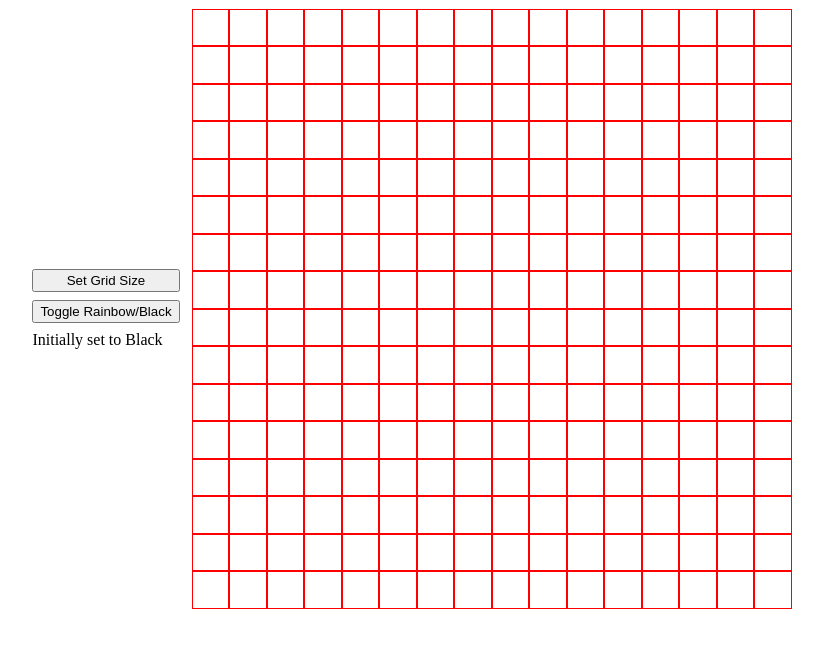
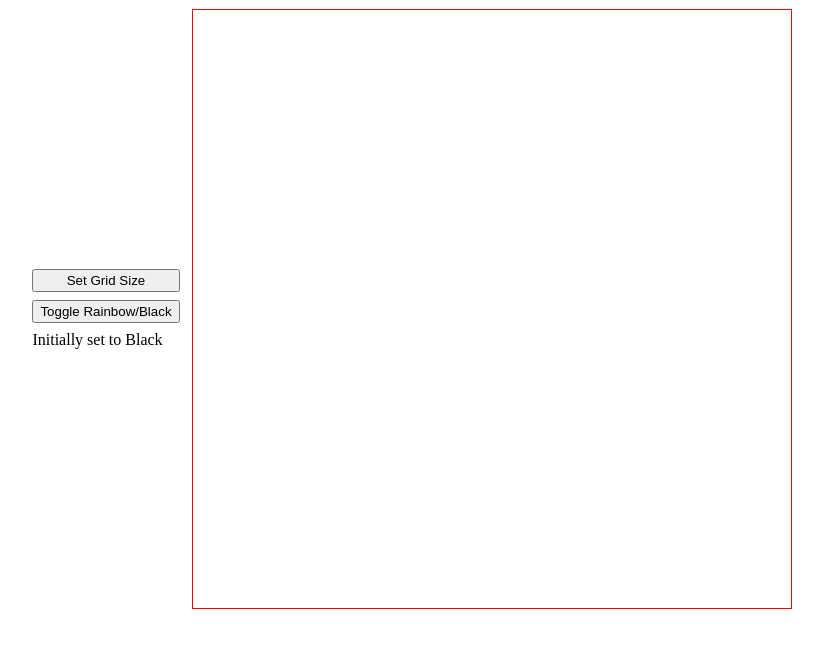
Before and after one commit to daniellonsdale/odin-etch-a-sketch, a plain HTML site: page index.html in a window 1280 px wide. Shown: the part 116-764 px from the top of the page, without its empty margins (228-1051 px from the left). Drawn offline with Linux system fonts and the light colour scheme.

Commit message:
Change border to container

```diff
--- a/style.css
+++ b/style.css
@@ -31,10 +31,11 @@ body{
     height: 600px;
     display: flex;
     flex-wrap: wrap;
+    border: 1px red solid;
  }
 
  .game-box{
-    border: 1px solid red;
+    /*border: 1px solid red;*/
     flex: 1 1 var(--gameBoxFlexBasis);
  }
 
```
